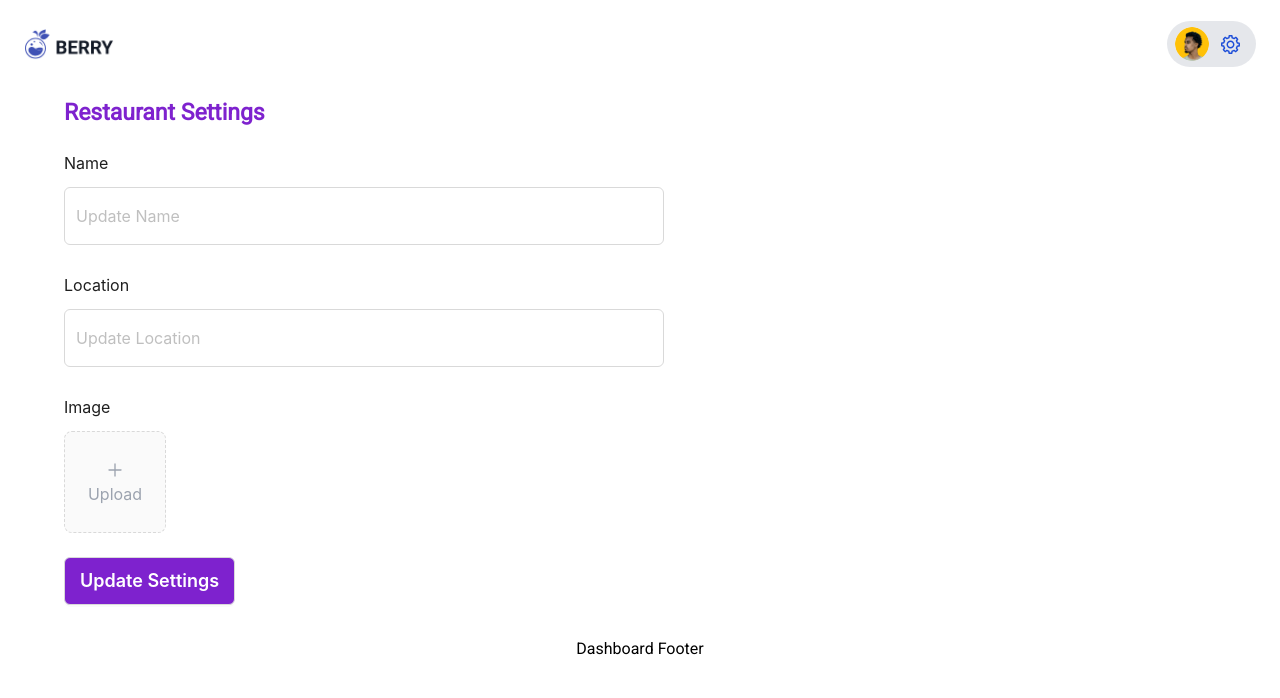
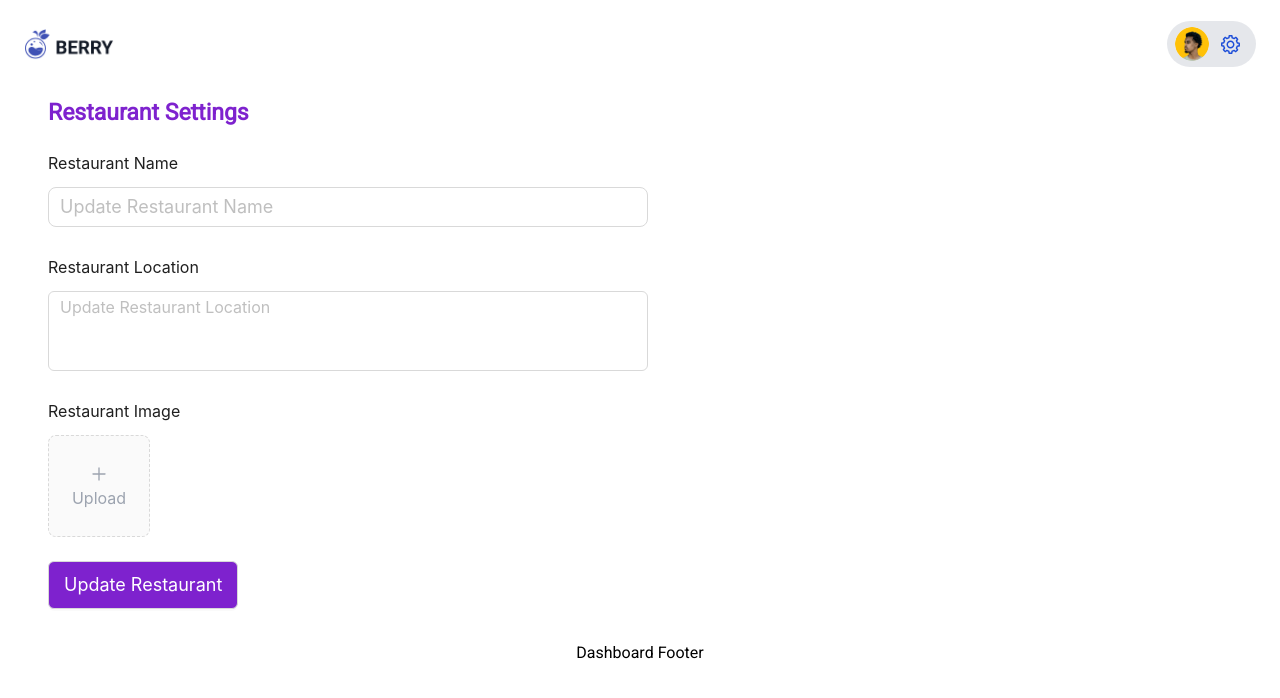
Before and after one commit to rehanmosabbir/codecamprestora.web, a Next.js app: page /restaurant-settings in a window 1280 px wide. Shown: the top 698 px of the page. Built offline with nearby package versions, Linux system fonts and the light colour scheme.

Commit message:
Update Restaurant Settings

```diff
--- a/src/components/RestaurantSettingsComponent/index.tsx
+++ b/src/components/RestaurantSettingsComponent/index.tsx
@@ -60,7 +60,7 @@ export function RestaurantSettingsComponent() {
     };
 
     return (
-        <div className="flex flex-col gap-2 mx-16">
+        <div className="flex flex-col gap-2 mx-12">
             {contextHolder}
             <h3 className="font-bold py-2 text-[23px] text-purple-700">Restaurant Settings</h3>
             <Form
@@ -70,30 +70,19 @@ export function RestaurantSettingsComponent() {
                 style={{ maxWidth: 600 }}
                 onFinish={handleOnFinish}
             >
-                <Form.Item
-                    label={"Name"}
-                    name={"name"}
-                >
-                    <Input
-                        className="!py-4 text-[16px] text-gray-600 hover:bg-slate-100 hover:ring-1"
-                        placeholder="Update Name"
+                <Form.Item label={"Restaurant Name"} name={"name"}>
+                    <Input size={"large"} placeholder="Update Restaurant Name" />
+                </Form.Item>
+
+                <Form.Item label={"Restaurant Location"} name={"location"}>
+                    {/* <Input size={"large"} placeholder="Update Restaurant Location" /> */}
+                    <Input.TextArea
+                        autoSize={{ minRows: 3, maxRows: 5 }}
+                        placeholder="Update Restaurant Location"
                     />
                 </Form.Item>
 
-                <Form.Item
-                    label={"Location"}
-                    name={"location"}
-                >
-                    <Input
-                        className="!py-4 text-[16px] text-gray-600 hover:bg-slate-100 hover:ring-1"
-                        placeholder="Update Location"
-                    />
-                </Form.Item>
-
-                <Form.Item
-                    label={"Image"}
-                    name={"image"}
-                >
+                <Form.Item label={"Restaurant Image"} name={"image"}>
                     <Upload
                         name="restaurant-image"
                         listType={"picture-card"}
@@ -103,7 +92,6 @@ export function RestaurantSettingsComponent() {
                     >
                         {fileList.length >= 1 ? null : uploadButton}
                     </Upload>
-
                 </Form.Item>
 
                 <Modal open={previewOpen} title={previewTitle} footer={null} onCancel={handleCancel}>
@@ -114,10 +102,11 @@ export function RestaurantSettingsComponent() {
                     <Button
                         type={"default"}
                         htmlType={"submit"}
-                        className="!bg-purple-700 !text-white text-lg !h-12 font-semibold !hover:text-white"
+                        // className="!bg-purple-700 !text-white text-lg !h-12 font-semibold !hover:text-white"
+                        style={{ backgroundColor: "#7e22ce", color: "#fff", fontSize: "large", height: "3rem" }}
                         onClick={success}
                     >
-                        Update Settings
+                        Update Restaurant
                     </Button>
                 </Form.Item>
             </Form>
```
